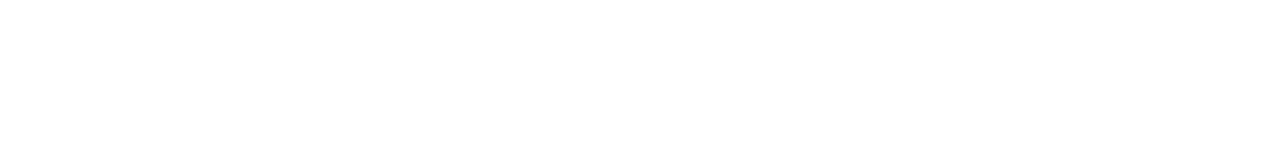
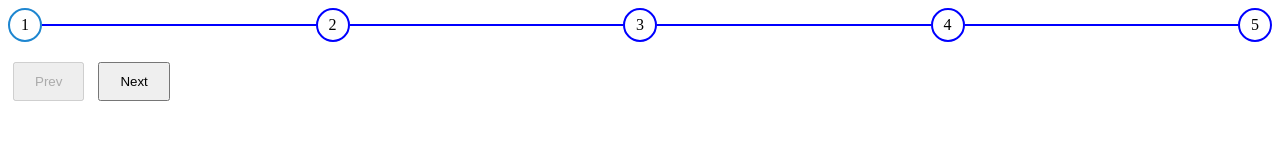
Before and after one commit to acciojob/progress-bar-Vaishali7599, a website: page main.html in a window 1280 px wide. Drawn offline with Linux system fonts and the light colour scheme.

Commit message:
created a submission

```diff
--- a/main.html
+++ b/main.html
@@ -8,6 +8,21 @@
 
 <body>
 	<!-- the entire body must be written by student -->
+	<div class="progress-bar">
+		<div class="circle circle active" id="circle-1">1</div>
+		<div class="line"></div>
+		<div class="circle circle" id="circle-2">2</div>
+		<div class="line"></div>
+		<div class="circle circle" id="circle-3">3</div>
+		<div class="line"></div>
+		<div class="circle circle" id="circle-4">4</div>
+		<div class="line"></div>
+		<div class="circle circle" id="circle-5">5</div>
+
+
+	</div>
+	<button id="prev" disabled>Prev</button>
+	<button id="next">Next</button>
     <script type="text/javascript" src="./script.js">
 </script>
 
--- a/script.js
+++ b/script.js
@@ -1 +1,5 @@
 //your JS code here. If required.
+const circles = document.querySelectorAll(".circle")
+const lines = document.querySelectorAll(".line")
+const next = document.querySelector("#next")
+const prev = document.querySelector("#prev")
--- a/styles.css
+++ b/styles.css
@@ -1 +1,41 @@
 /*  your css code here. If applicable */
+.progress-bar{
+	display: flex;
+	justify-content: center;
+	align-items: center;
+	margin-bottom: 20px;
+}
+.circle{
+	border-radius: 50%;
+	width: 30px;
+	height: 30px;
+	border: 2px solid blue;
+	display: flex;
+	align-items: center;
+	justify-content: center;
+	font-size: 16px;
+	color: black;
+	background: #fff;
+
+
+}
+.active{
+	border-color: #1e86d0;
+	color: black;
+
+
+}
+.line{
+	height: 2px;
+	flex: 1;
+	background: blue;
+
+}
+button{
+    padding: 10px 20px;
+    margin: 0 5px;
+}
+button: disabled{
+	cursor: not-allowed;
+
+}
```
